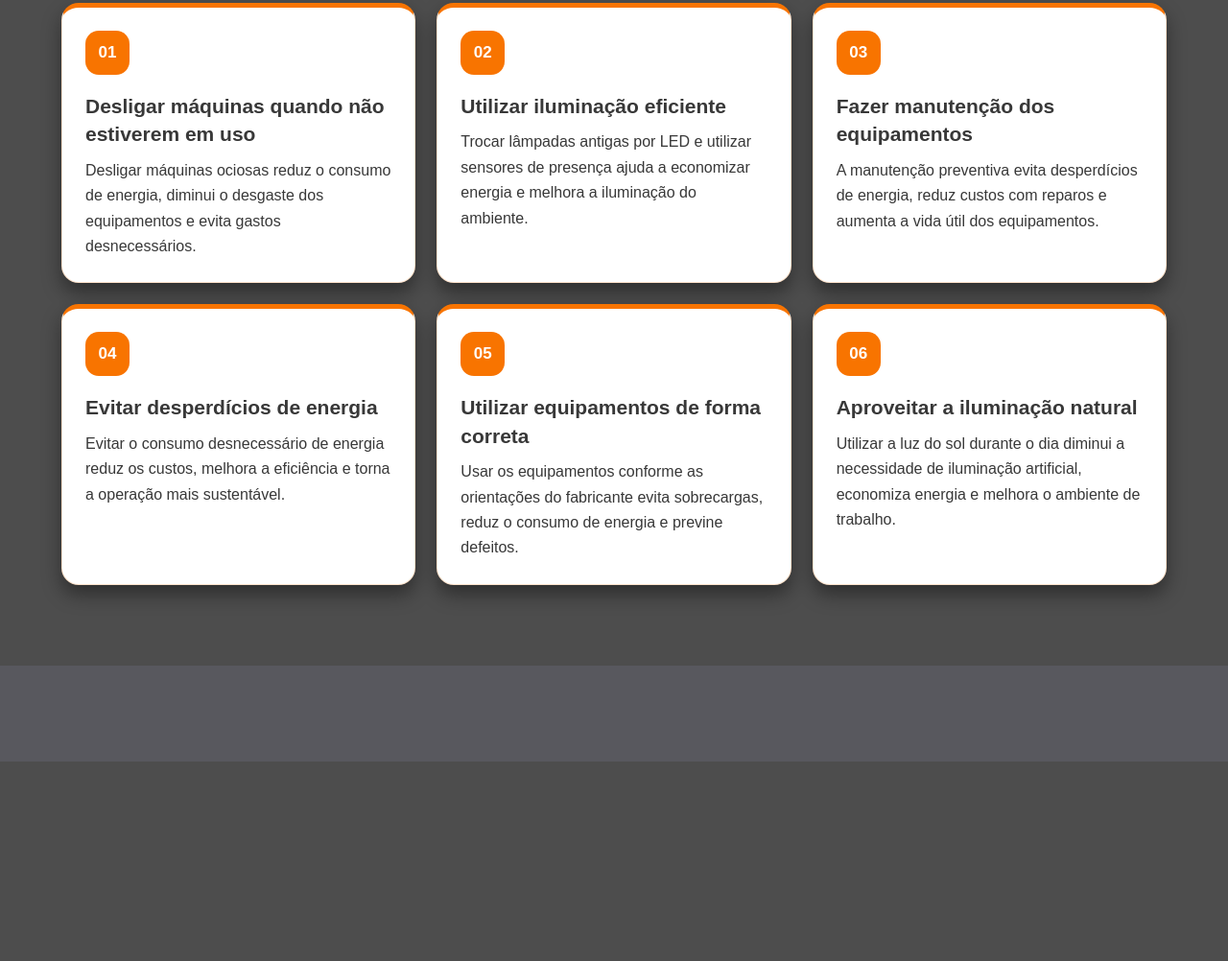
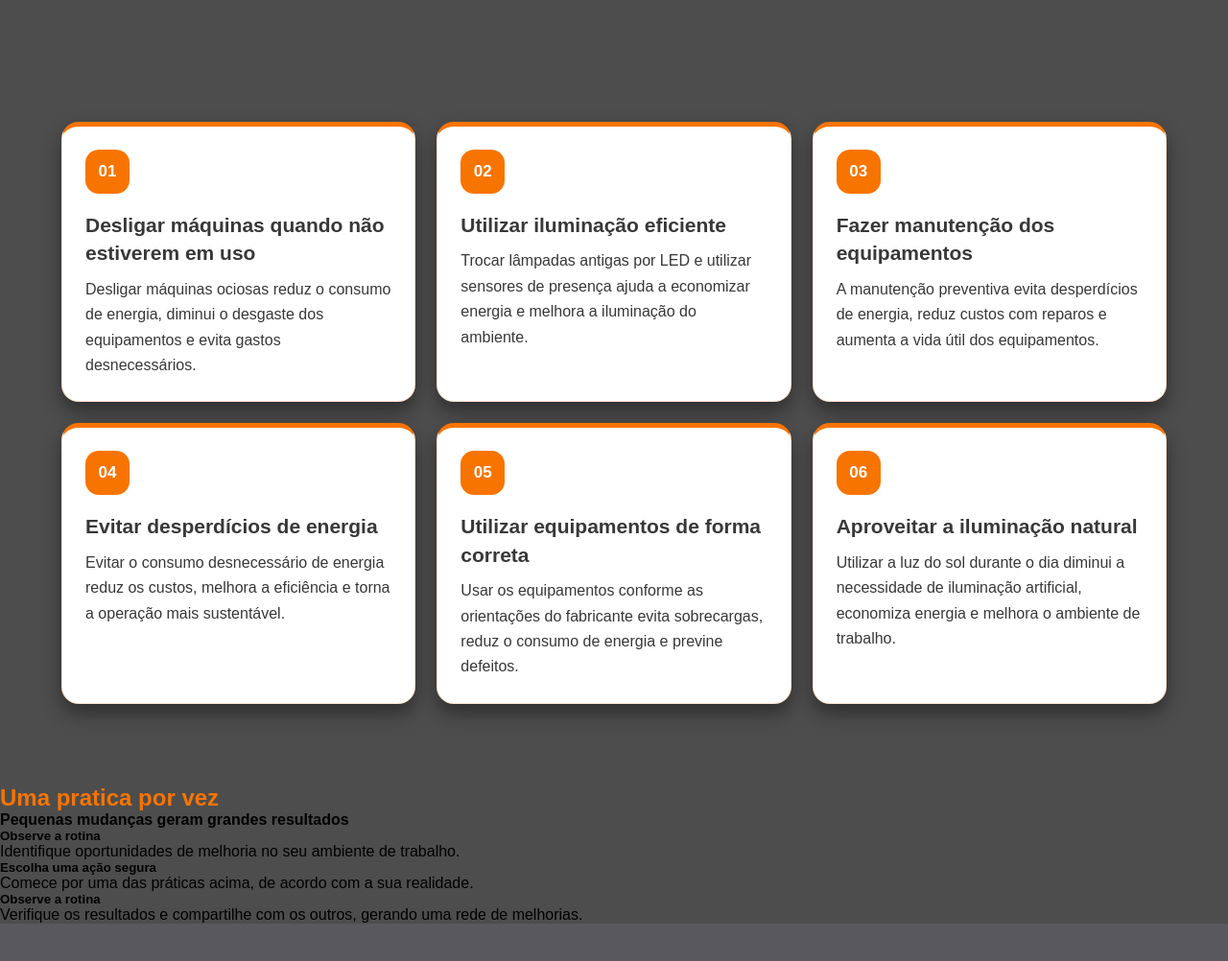
Before and after one commit to GabrielTNogueira19/ProjetoEficiencia, a plain HTML site: page praticas.html in a window 1280 px wide. Shown: the part 1621-2623 px from the top of the page at 96% size. Before the commit the page ends 2415 px from the top, so only its background shows below. Drawn offline with Linux system fonts and the light colour scheme.

Commit message:
atualização

```diff
--- a/praticas.html
+++ b/praticas.html
@@ -123,6 +123,7 @@
         <!-- CARDS DE BOAS PRÁTICAS -->
         <section class="cardsResumo">
 
+
             <article class="resumo">
                 <h3>Desligar máquinas quando não estiverem em uso</h3>
                 <p>
@@ -178,6 +179,30 @@
             </article>
 
         </section>
+
+        <section class="cardFinal">
+            <h2>Uma pratica por vez</h2>
+            <h4>Pequenas mudanças geram grandes resultados</h4>
+
+            <article class="texto">
+                <h5>Observe a rotina</h5>
+                <p>
+                    Identifique oportunidades de melhoria no seu ambiente de trabalho.
+                </p>
+            </article>
+            <article class="texto">
+                <h5>Escolha uma ação segura</h5>
+                <p>
+                    Comece por uma das práticas acima, de acordo com a sua realidade.
+                </p>
+            </article>
+            <article class="texto">
+                <h5>Observe a rotina</h5>
+                <p>
+                    Verifique os resultados e compartilhe com os outros, gerando uma rede de melhorias.
+                </p>
+            </article>
+        </section>
     </main>
 
     <footer></footer>
--- a/stylePraticas.css
+++ b/stylePraticas.css
@@ -259,6 +259,7 @@ h2 {
     border: none;
     border-radius: 50%;
     transition: background-color 0.3s ease, transform 0.3s ease;
+    margin-bottom: 10%;
 }
 
 .dot:hover {
@@ -283,6 +284,10 @@ h2 {
         opacity: 1;
     }
 }
+/*
+.titulo{
+
+} */
 
 .cardsResumo {
     counter-reset: pratica;
```
